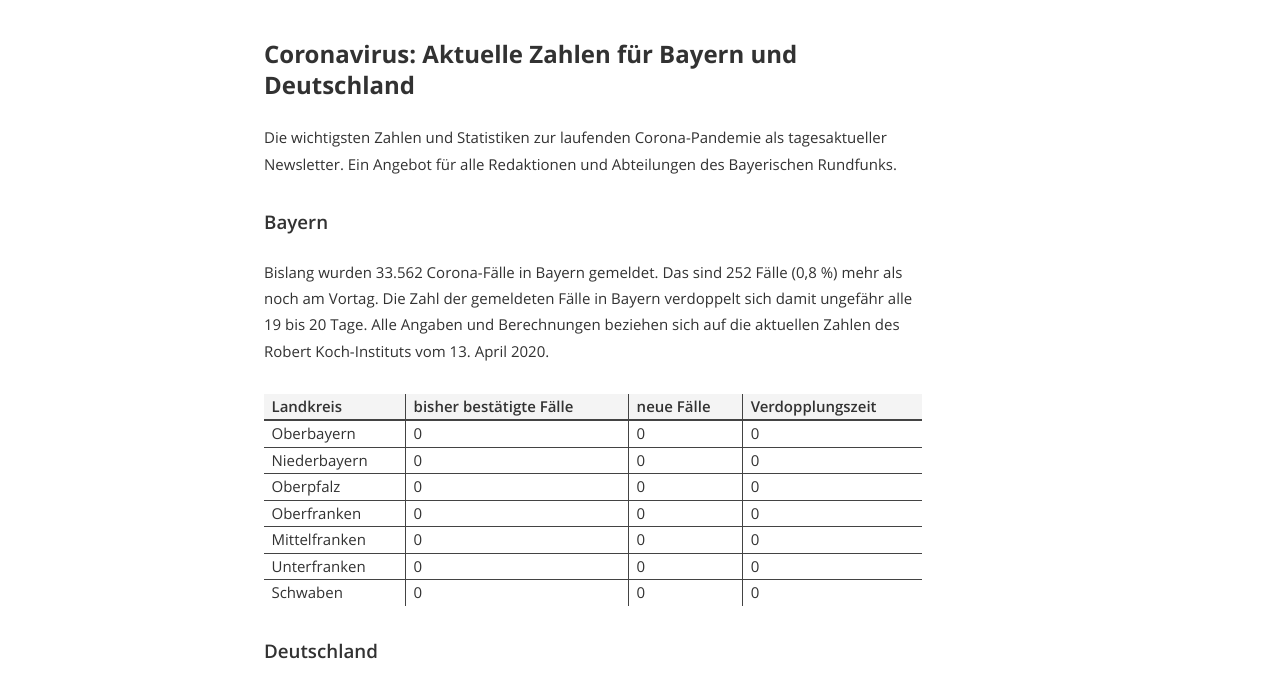
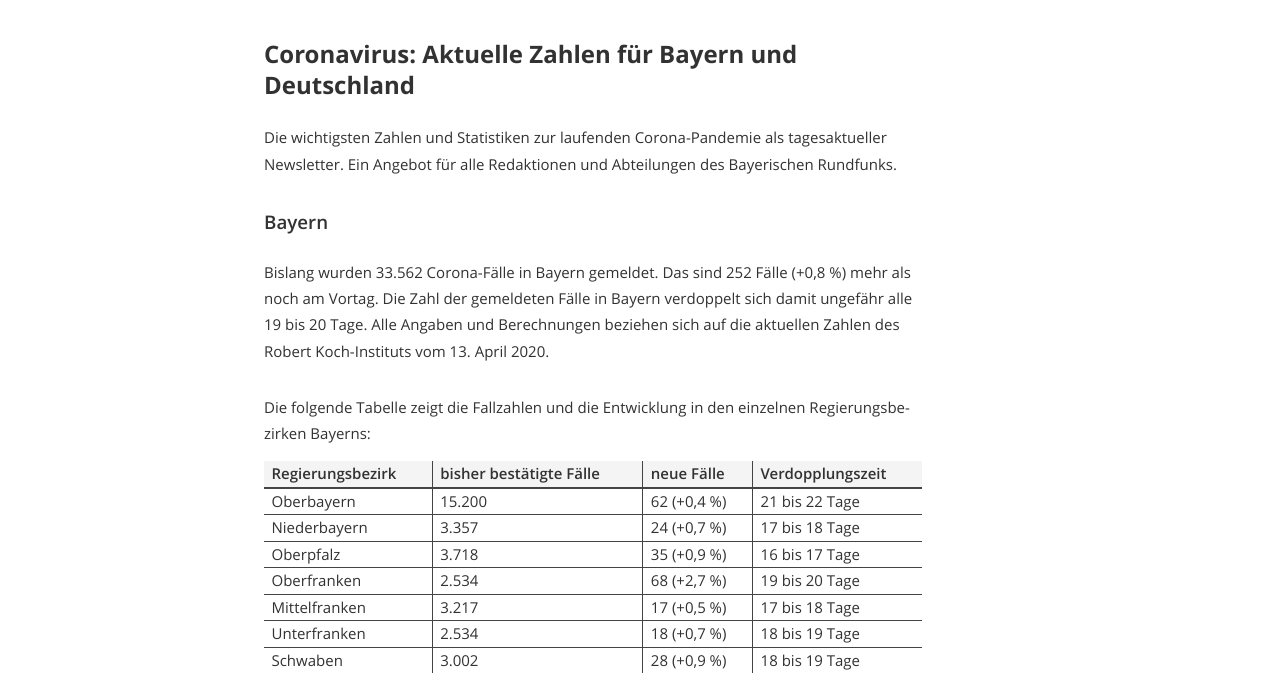
Before and after one commit to br-data/corona-newsletter-longread, a website built with webpack: page src/index.html in a window 1280 px wide. Shown: the part 82-763 px from the top of the page. Built offline with nearby package versions, Linux system fonts and the light colour scheme.

Commit message:
Add table for government districts in Bavaria

```diff
--- a/src/index.html
+++ b/src/index.html
@@ -38,6 +38,7 @@
 
           <p id="bayern-text"></p>
 
+          <p class="small-margin">Die folgende Tabelle zeigt die Fallzahlen und die Entwicklung in den einzelnen Regierungsbezirken Bayerns:</p>
           <div id="bayern-regbez-table"></div>
 
           <p id="bayern-regbez-text"></p>
--- a/src/scripts/custom/bayern-regbez-table.js
+++ b/src/scripts/custom/bayern-regbez-table.js
@@ -1,7 +1,5 @@
 export function init(config) {
   const { selector, data } = config;
-
-  console.log(data);
 
   const districts = [
     { name: 'Oberbayern', pop: '4686163' },
@@ -14,17 +12,55 @@ export function init(config) {
   ];
 
   const analysis = districts.map(district => {
+    const districtData = data.filter(d => d.Regierungsbezirk === district.name);
+
     return {
-      Landkreis: district.name,
-      'bisher bestätigte Fälle': 0,
-      'neue Fälle': 0,
-      'Verdopplungszeit': 0
+      'Regierungsbezirk': district.name,
+      'bisher bestätigte Fälle': `${pretty(currentCount(districtData))}`,
+      'neue Fälle': `${pretty(currentIncrease(districtData))} (+${pretty(currentIncreasePerc(districtData))} %)`,
+      'Verdopplungszeit': `${doublingTime(districtData)} Tage`
     };
   });
 
   const tableHtml = json2table(analysis);
   const parentElement = document.querySelector(selector);
   parentElement.innerHTML = tableHtml;
+}
+
+function currentCount(data) {
+  return data[data.length-1].sumValue;
+}
+
+function currentIncrease(data) {
+  return data[data.length-1].value;
+}
+
+function currentIncreasePerc(data) {
+  const currentDay = data[data.length-1].sumValue;
+  const previousDay = data[data.length-2].sumValue;
+
+  return (currentDay - previousDay) / currentDay * 100;
+}
+
+function doublingTime(data) {
+  const date1 = new Date(data[data.length-2].Meldedatum);
+  const value1 = data[data.length-2].sumValue;
+  const date2 = new Date(data[data.length-9].Meldedatum);
+  const value2 = data[data.length-9].sumValue;
+
+  const diff = Math.ceil(date2.getTime() - date1.getTime()) / 86400000;
+  const days = (Math.log(2) * diff) / (Math.log(value2) - Math.log(value1));
+
+  const minDays = Math.floor(days);
+  const maxDays = Math.ceil(days);
+
+  return `${minDays} bis ${maxDays}`;
+}
+
+function pretty(number) {
+  const string = (Math.round(number * 10) / 10).toString().split('.');
+
+  return string[0].replace(/\B(?=(\d{3})+(?!\d))/g, '.') + (string[1] ? `,${string[1]}` : '');
 }
 
 function json2table(json) {
--- a/src/scripts/custom/bayern-text.js
+++ b/src/scripts/custom/bayern-text.js
@@ -1,7 +1,7 @@
 export function init(config) {
   const { selector, data } = config;
 
-  const text = `Bislang wurden ${pretty(currentCount(data))} Corona-Fälle in Bayern  gemeldet. Das sind ${pretty(currentIncrease(data))} Fälle (${pretty(currentIncreasePerc(data))} %) mehr als noch am Vortag. Die Zahl der gemeldeten Fälle in Bayern verdoppelt sich damit ungefähr alle ${doublingTime(data)} Tage.
+  const text = `Bislang wurden ${pretty(currentCount(data))} Corona-Fälle in Bayern  gemeldet. Das sind ${pretty(currentIncrease(data))} Fälle (+${pretty(currentIncreasePerc(data))} %) mehr als noch am Vortag. Die Zahl der gemeldeten Fälle in Bayern verdoppelt sich damit ungefähr alle ${doublingTime(data)} Tage.
 
   Alle Angaben und Berechnungen beziehen sich auf die aktuellen Zahlen des Robert Koch-Instituts vom ${germanDate(currentDate(data))}.`;
 
```
